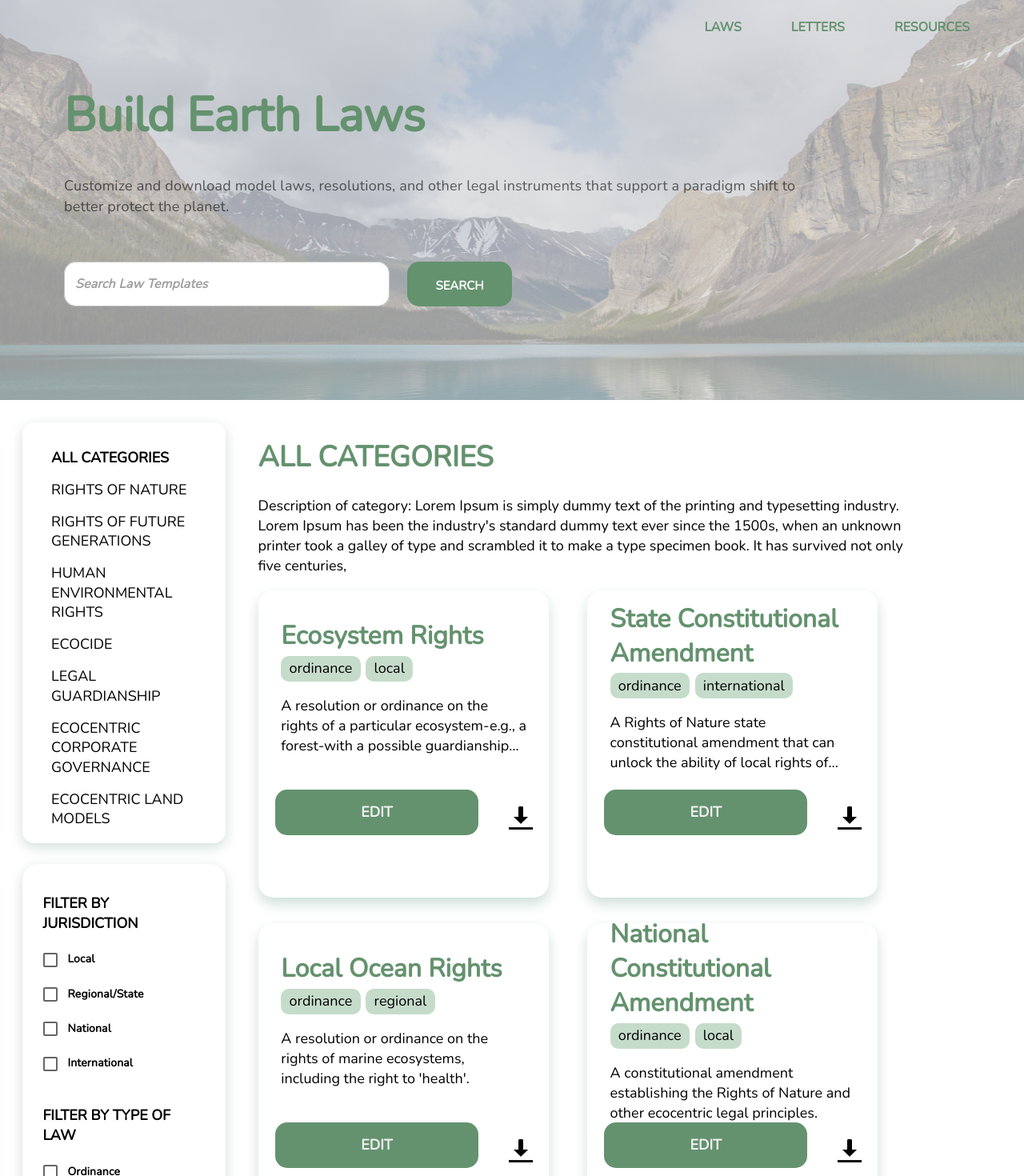
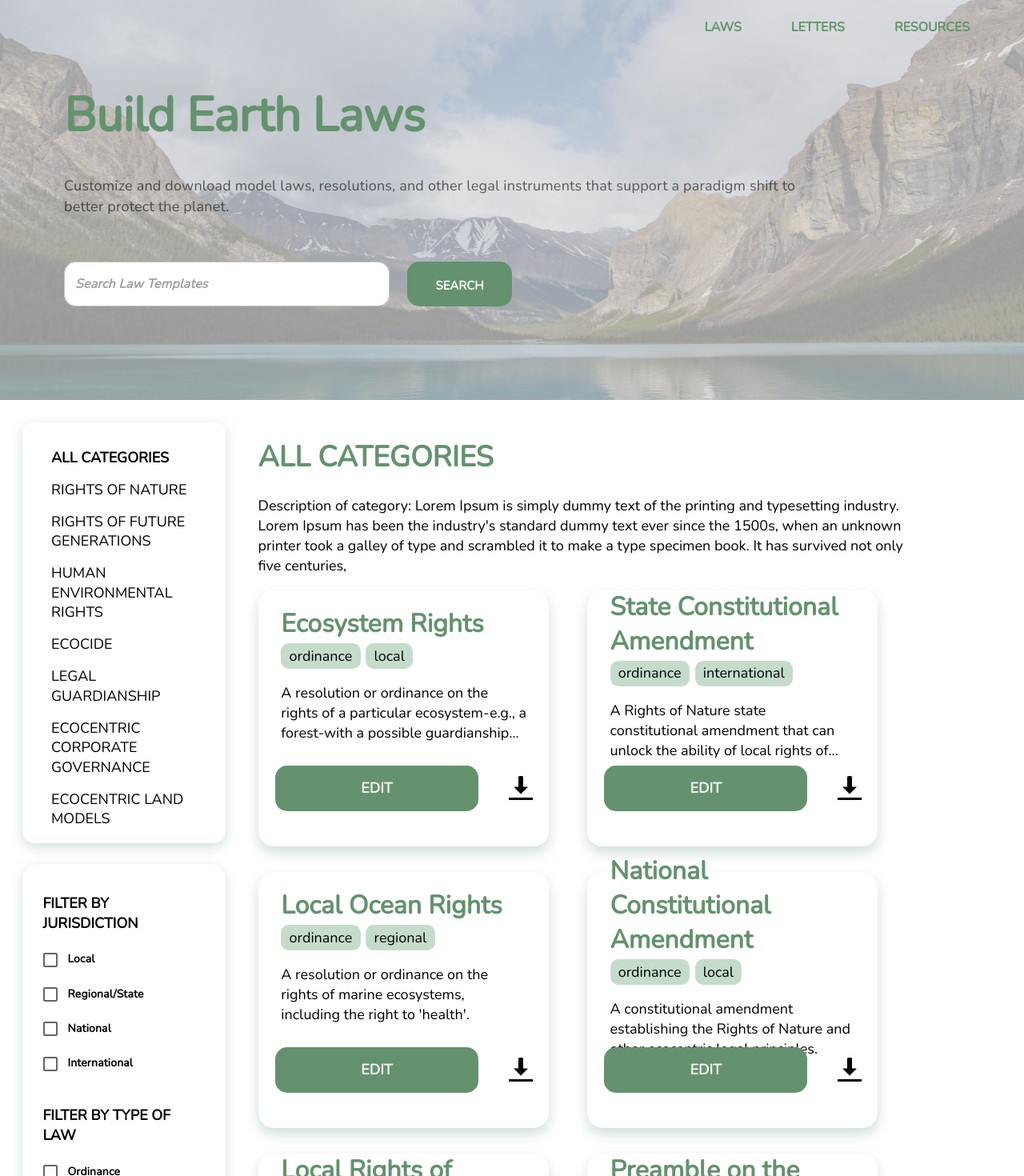
Before and after one commit to cornellh4i/earth-law-center, a React (Create React App) app in the folder client/: page /laws in a window 1280 px wide. Shown: the top 1470 px of the page at 80% size. Built offline with nearby package versions, Linux system fonts and the light colour scheme.

Commit message:
Reduce height of template card

```diff
--- a/client/src/components/TemplateCard/TemplateCard.css
+++ b/client/src/components/TemplateCard/TemplateCard.css
@@ -1,7 +1,7 @@
 @import url('https://fonts.googleapis.com/css?family=Nunito&display=swap');
 
 .card-container, .card-letter-container{
-    height: 24rem;
+    height: 20rem;
     border-radius: 1.2rem;
     padding-left: 1%;
     flex-direction: column;
```
